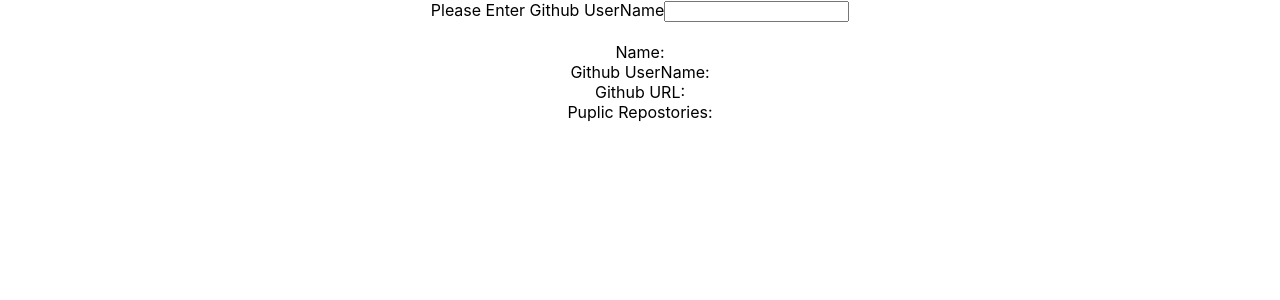
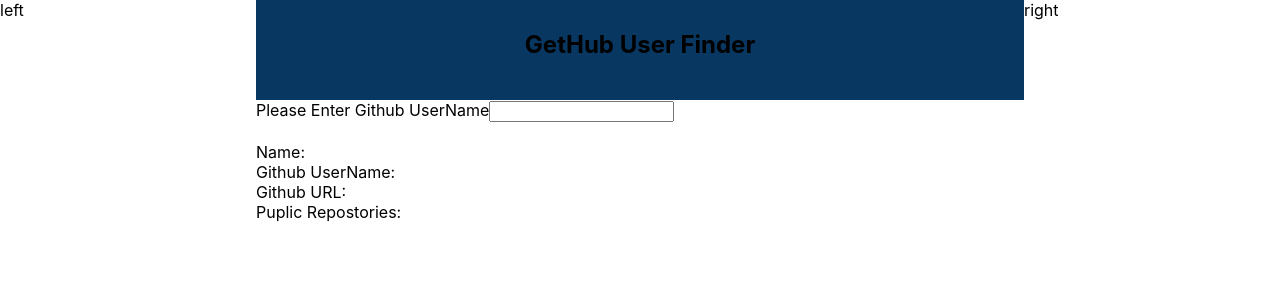
Before and after one commit to tta2yta/GitHub-User-Finder, a React (Create React App) app: page / in a window 1280 px wide. Shown: the top 300 px of the page. Built offline with nearby package versions, Linux system fonts and the light colour scheme; no server answers.

Commit message:
adding features

```diff
--- a/src/App.css
+++ b/src/App.css
@@ -1,38 +1,34 @@
-.App {
-  text-align: center;
+.Main{
+ display: flex;
+ flex-direction: row;
+ width: 100%;
+}
+.left{
+  width: 20%;
+}
+.center{
+  width: 60%;
+}
+.right{
+  width: 20%;
 }
 
-.App-logo {
-  height: 40vmin;
-  pointer-events: none;
+.header{
+  display: flex;
+  flex-direction: row;
+  height: 100px;
+  background-color: #083761;
+  justify-content: center;
+  margin: auto;
 }
+.header h2{
+  margin-top: 30px;
 
-@media (prefers-reduced-motion: no-preference) {
-  .App-logo {
-    animation: App-logo-spin infinite 20s linear;
-  }
 }
-
-.App-header {
-  background-color: #282c34;
-  min-height: 100vh;
-  display: flex;
-  flex-direction: column;
-  align-items: center;
+.form{
   justify-content: center;
-  font-size: calc(10px + 2vmin);
-  color: white;
+  margin: auto;
 }
-
-.App-link {
-  color: #61dafb;
+.git-user{
+  margin: auto;
 }
-
-@keyframes App-logo-spin {
-  from {
-    transform: rotate(0deg);
-  }
-  to {
-    transform: rotate(360deg);
-  }
-}
--- a/src/App.js
+++ b/src/App.js
@@ -4,8 +4,15 @@ import GitUsers from './components/GitUsers';
 
 function App() {
   return (
-    <div className="App">
-     <GitUsers />
+    <div className="Main">
+      <div className="left">left</div>
+      <div className="center">
+      <header className="header"><h2>GetHub User Finder</h2></header>
+      <GitUsers />
+      </div>
+      <div className="right">right</div>
+
+
     </div>
   );
 }
--- a/src/components/GitUsers.js
+++ b/src/components/GitUsers.js
@@ -11,9 +11,9 @@ useEffect(()=>{
 },[])
 
     return (
-        <div>
+        <div className="git-user">
             {console.log(gitUsers)}
-            <form>
+            <form className="form">
                 <label>Please Enter Github UserName</label><input type="text" value="" onChange="" />
             </form>
             {/* {gitUsers.map(item=>{ */}
```
